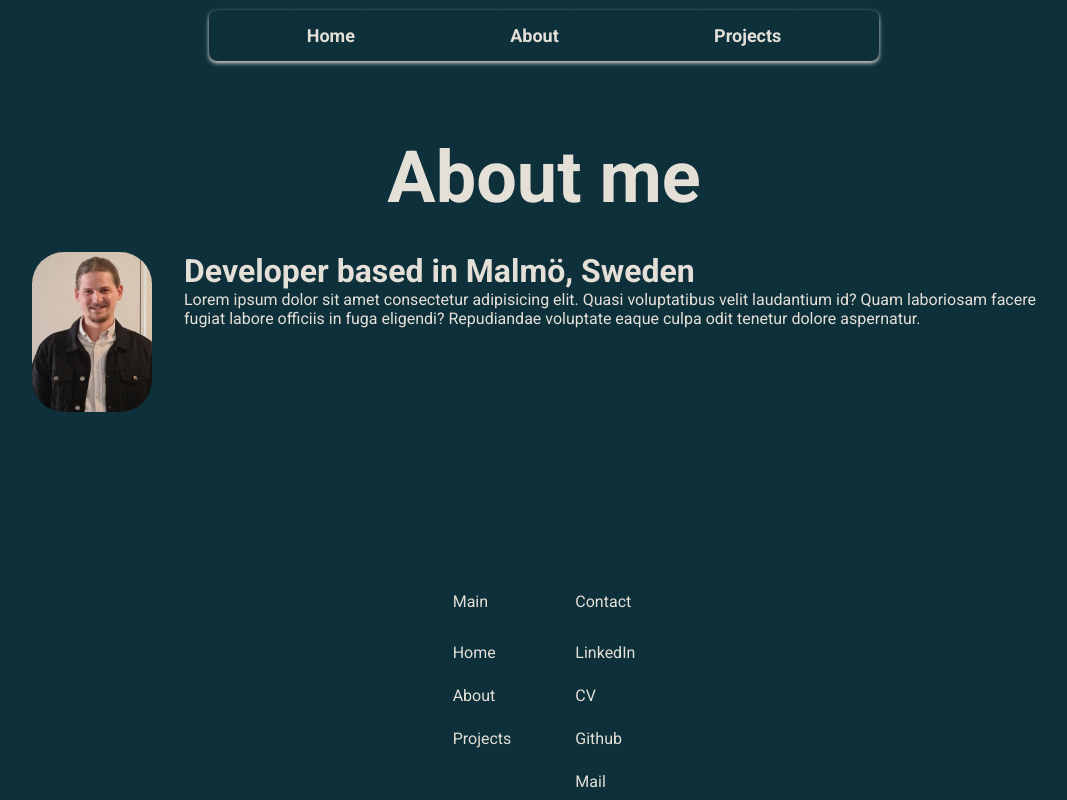
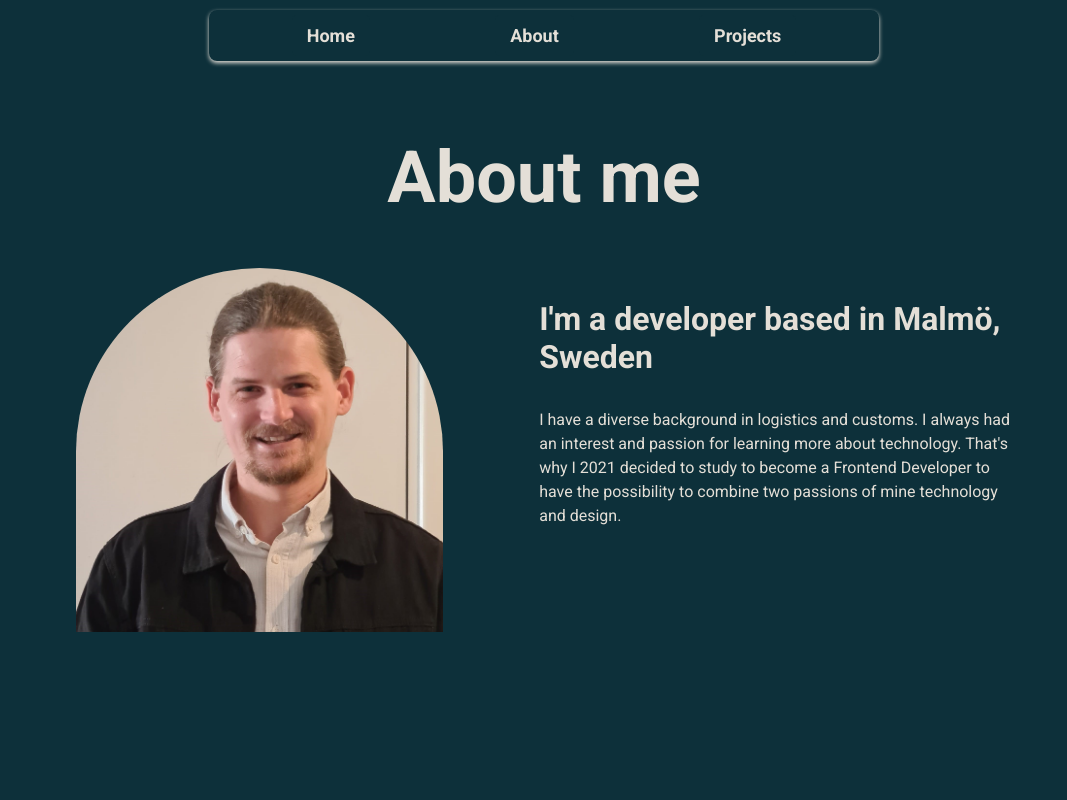
Before and after one commit to jesperkling/portfolio, a React (Vite) app: page /about in a window 1280 px wide. Shown: the top 800 px of the page, without its empty margins (96-1163 px from the left). Built offline with nearby package versions, Linux system fonts and the light colour scheme; the HTML template or start-up script is replaced by a standard one.

Commit message:
Fixed about me page

```diff
--- a/src/pages/About/About.jsx
+++ b/src/pages/About/About.jsx
@@ -14,12 +14,13 @@ const About = () => {
           <img src="/assets/CV-Bild.jpg" alt="Profile picture" />
         </div>
         <div className="presentation">
-          <h3>Developer based in Malmö, Sweden</h3>
+          <h3>I'm a developer based in Malmö, Sweden</h3>
           <p>
-            Lorem ipsum dolor sit amet consectetur adipisicing elit. Quasi
-            voluptatibus velit laudantium id? Quam laboriosam facere fugiat
-            labore officiis in fuga eligendi? Repudiandae voluptate eaque culpa
-            odit tenetur dolore aspernatur.
+            I have a diverse background in logistics and customs. I always had
+            an interest and passion for learning more about technology. That's
+            why I 2021 decided to study to become a Frontend Developer to have
+            the possibility to combine two passions of mine technology and
+            design.
           </p>
         </div>
       </section>
--- a/src/pages/About/about.scss
+++ b/src/pages/About/about.scss
@@ -1,5 +1,8 @@
 .about-container {
   padding: 2rem 2rem;
+  max-width: 1000px;
+  margin: 0 auto;
+
   .top {
     display: flex;
     justify-content: center;
@@ -13,13 +16,15 @@
 
   .content {
     display: flex;
+    flex-direction: column;
+    align-items: center;
     padding: 1rem;
+
     .image {
       padding: 1rem;
       img {
-        height: 20vh;
-        width: auto;
-        border-radius: 32px;
+        width: 100%;
+        border-radius: 200px 200px 0 0;
       }
     }
 
@@ -28,8 +33,15 @@
       display: flex;
       flex-direction: column;
       word-break: normal;
+
       h3 {
         font-size: 32px;
+        font-weight: 700;
+        margin-top: 2rem;
+        margin-bottom: 2rem;
+      }
+      p {
+        line-height: 1.5;
       }
     }
   }
@@ -38,21 +50,13 @@
 @media (min-width: 640px) {
   .about-container {
     padding: 4rem 6rem;
-  }
-  .content {
-    padding: 2rem;
-    flex-direction: row;
-  }
 
-  .title h1 {
-    font-size: 72px;
-  }
-
-  .presentation h3 {
-    font-size: 36px;
-  }
-
-  .image img {
-    height: 30vh;
+    .content {
+      padding-top: 2rem;
+      gap: 4rem;
+      flex-direction: row;
+      justify-content: center;
+      align-items: flex-start;
+    }
   }
 }
```
Also changed, not shown: public/assets/CV-Bild.jpg.
